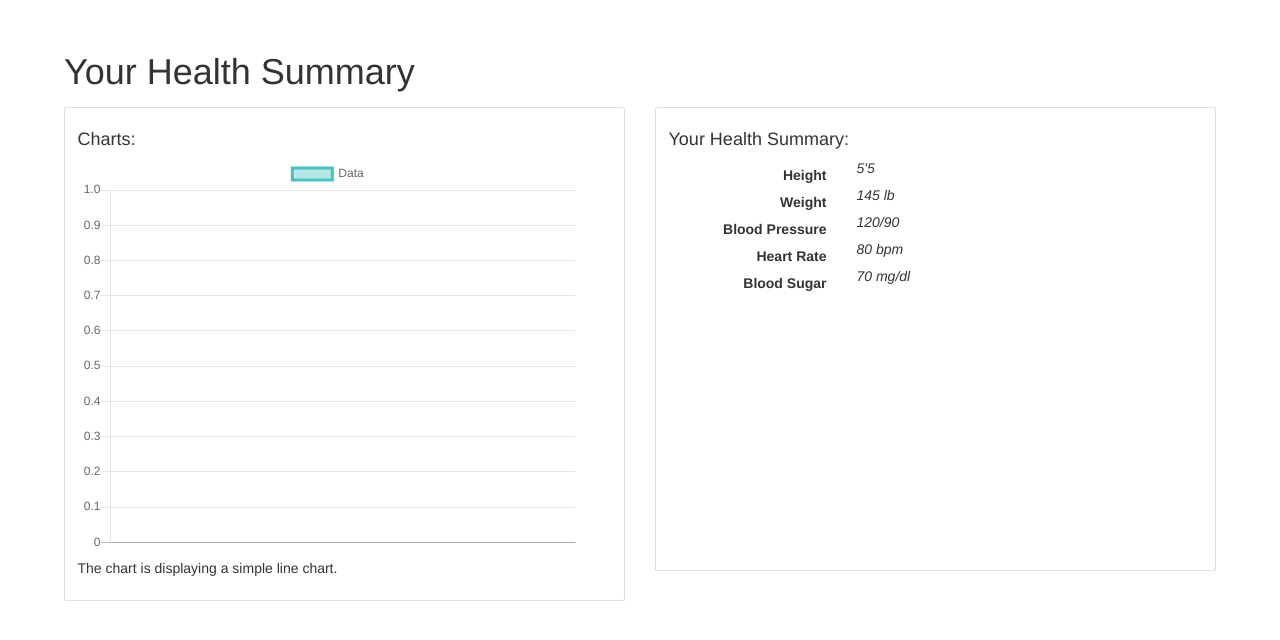
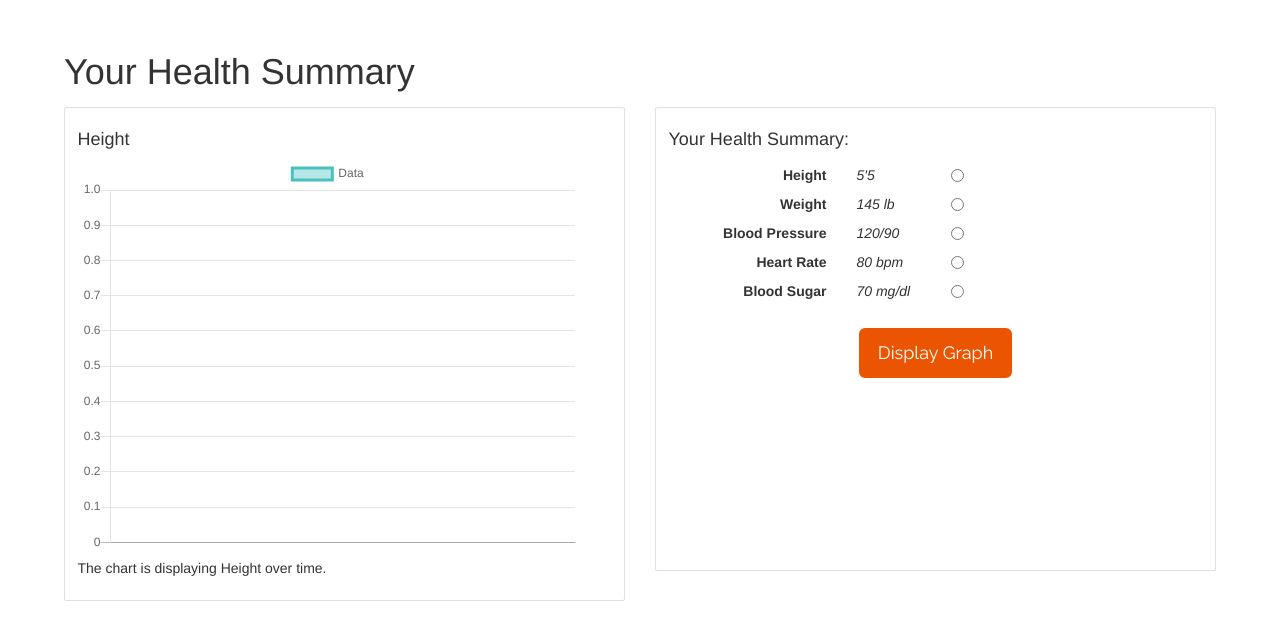
Before and after one commit to shayaansaiyed/CheckUP, a Flask app: page /graphs in a window 1280 px wide. Shown: the part 65-705 px from the top of the page. Run offline with Flask 2, Linux system fonts and the light colour scheme; the visitor is signed in with stand-in values (Sample User, id 1); data that the repository does not hold is empty; some libraries are stand-ins or nearby versions.

Commit message:
added graph display functionality

```diff
--- a/application.py
+++ b/application.py
@@ -27,8 +27,11 @@ conn = pymysql.connect(host='localhost',
 @application.route('/')
 def home():
 	print (str(session))
-	if session["username"]:
-		return redirect("/graphs")
+	# if session["username"]:
+	if session:
+		if session["username"]:
+			return redirect("/graphs")
+		return redirect("/start")
 	else:
 		return redirect("/start")
 
@@ -172,13 +175,17 @@ def processSignIn():
 		error = "The username and password are incorrect. Please try again."
 		return render_template('login.html', error = error)
 
-@application.route('/graphs', methods=['GET', 'POST'])
-def graphs():
+
+@application.route('/displayGraph', methods=['GET', 'POST'])
+def displayGraph():
 	userID = session["username"]
-	if request.method == 'GET':
+	if request.method == 'POST':
+		typeID = request.form['typeID'];
+		if(typeID is None):
+			return redirect('/graphs')
 		cursor = conn.cursor()
 		query = "SELECT data FROM data WHERE userID = %s AND typeID = %s"
-		cursor.execute(query, (userID,str(3)))
+		cursor.execute(query, (userID,typeID))
 		data = cursor.fetchall()
 		yValues = []
 		for j in data:
@@ -186,7 +193,20 @@ def graphs():
 		print()
 		cursor = conn.cursor()
 		query = "SELECT * FROM data WHERE userID = %s AND typeID = %s"
-		cursor.execute(query, (userID,str(3)))
+		cursor.execute(query, (userID,typeID))
+		if(typeID == 0):
+			title = "Height"
+		elif(typeID ==  1):
+			title = "Weight"
+		elif(typeID == 2):
+			title = "Blood Pressure"
+		elif(typeID == 3):
+			title = "Heart Rate"
+		elif(typeID == 4):
+			title = "Blood Sugar"
+		else:
+			title = "ERROR"
+
 		data = cursor.fetchall()
 		xValues = []
 		for j in data:
@@ -196,7 +216,34 @@ def graphs():
 
 
 		legend = 'Data'
-		return render_template('graphs.html', values=yValues, labels=xValues, legend = legend)
+		return render_template('graphs.html', values=yValues, labels=xValues, legend = legend, title = title)
+
+@application.route('/graphs', methods=['GET', 'POST'])
+def graphs(typeID=0):
+	userID = session["username"]
+	if request.method == 'GET':
+		cursor = conn.cursor()
+		query = "SELECT data FROM data WHERE userID = %s AND typeID = %s"
+		cursor.execute(query, (userID,str(0)))
+		data = cursor.fetchall()
+		yValues = []
+		for j in data:
+			yValues.append(j['data'])
+		print()
+		cursor = conn.cursor()
+		query = "SELECT * FROM data WHERE userID = %s AND typeID = %s"
+		cursor.execute(query, (userID,str(0)))
+		title = "Height"
+		data = cursor.fetchall()
+		xValues = []
+		for j in data:
+			date = str(j['date']).split()[0]
+			xValues.append(date)
+			print(j['date'])
+
+
+		legend = 'Data'
+		return render_template('graphs.html', values=yValues, labels=xValues, legend = legend, title = title)
 
 @application.route('/signup', methods=['GET', 'POST'])
 def signup():
--- a/static/index.css
+++ b/static/index.css
@@ -104,6 +104,11 @@
   height: 25px;
   align-self: center;
  }
+
+/* Labels */
+.control-data {
+  padding-top: 7px;
+}
 
 /* Login */
  .login {
@@ -309,7 +314,8 @@
 }
 
 .completebutton-graph {
-  background-color: #eb5501; /* orange background */
+  margin: 2vw;
+  background-color: #eb5501;
   color: white; /* White text */
   cursor: pointer; /* Mouse pointer on hover */
   border: solid;
@@ -321,7 +327,8 @@
 /* Darker background on mouse-over */
 .completebutton-graph:hover {
   background-color: white; /* White background */
-  color: #eb5501;
+  border: none; /* Remove borders */
+  color: #eb5501; /* White text */
   cursor: pointer; /* Mouse pointer on hover */
   border: solid;
   border-color: #eb5501;
@@ -348,8 +355,7 @@
 
 .uploadbutton {
   margin: 2vw;
-  background-color: #eb5501; /* White background */
-  border: none; /* Remove borders */
+  background-color: #eb5501;
   color: white; /* White text */
   cursor: pointer; /* Mouse pointer on hover */
   border: solid;
@@ -392,3 +398,13 @@
   align-self: center;
   width: 100%;
 }
+
+/* Files */
+.container-files {
+  padding: 5vw;
+  padding-top: 8vw;
+  float: center;
+  display: inline-block;
+  align-self: center;
+  width: 100%;
+}
--- a/templates/files.html
+++ b/templates/files.html
@@ -89,12 +89,9 @@
 <!--         </nav> -->
 
         <!-- Page Content -->
-        <div class="container">
+        <div class="container-files">
 
             <!-- Page Heading -->
-            <h1 class="my-4">Your Files:
-            </h1>
-
             <h1 class="my-4">Your Files:
             </h1>
 
--- a/templates/graphs.html
+++ b/templates/graphs.html
@@ -102,14 +102,14 @@
           <div class="card h-100">
             <div class="card-body">
               <h4 class="card-title">
-                Charts:
+                {{title}}
               </h4>
               <meta charset="utf-8" />
               <!-- import plugin script -->
               <script src="https://cdnjs.cloudflare.com/ajax/libs/Chart.js/2.7.2/Chart.min.js"></script>
             <!-- bar chart canvas element -->
             <canvas id="myChart" width="500" height="400"></canvas>
-            <p id="caption">The chart is displaying a simple line chart.</p>
+            <p id="caption">The chart is displaying {{title}} over time.</p>
           </div>
         </div>
     </div>
@@ -121,14 +121,19 @@
                 Your Health Summary:
               </h4>
               <div class = "form-horizontal">
-                <form>
+                <form action="/displayGraph" method="POST">
 
                   <div class="row">
+
                     <label class="control-label col-lg-4" for="height">
+
                       Height
                     </label>
-                    <div class="col-lg-2">
+                    <div class="control-data col-lg-2">
                       <i> 5'5 </i>
+                    </div>
+                    <div class="control-data col-lg-2">
+                    <input type="radio"name="typeID" value="0">
                     </div>
                   </div>
 
@@ -136,8 +141,11 @@
                     <label class="control-label col-lg-4" for="weight">
                       Weight
                     </label>
-                    <div class="col-lg-2">
+                    <div class="control-data col-lg-2">
                        <i> 145 lb </i>
+                    </div>
+                    <div class="control-data col-lg-2">
+                    <input type="radio"name="typeID" value="1">
                     </div>
                   </div>
 
@@ -145,8 +153,11 @@
                     <label class="control-label col-lg-4" for="bp">
                       Blood Pressure
                     </label>
-                    <div class="col-lg-2">
+                    <div class="control-data col-lg-2">
                       <i> 120/90 </i>
+                    </div>
+                    <div class="control-data col-lg-2">
+                    <input type="radio"name="typeID" value="2">
                     </div>
                   </div>
 
@@ -154,8 +165,11 @@
                     <label class="control-label col-lg-4" for="hr">
                       Heart Rate
                     </label>
-                    <div class="col-lg-2">
+                    <div class="control-data col-lg-2">
                       <i> 80 bpm </i>
+                    </div>
+                    <div class="control-data col-lg-2">
+                    <input type="radio"name="typeID" value="3">
                     </div>
                   </div>
 
@@ -163,25 +177,25 @@
                     <label class="control-label col-lg-4" for="bs">
                       Blood Sugar
                     </label>
-                    <div class="col-lg-2">
+                    <div class="control-data col-lg-2">
                       <i> 70 mg/dl <i>
 
+                    </div>
+                    <div class="control-data col-lg-2">
+                    <input type="radio"name="typeID" value="4">
                     </div>
                   </div>
 
                   <div class="row">
                     <div class="center-block">
-                      <br> <br><br><br>
-
-<!--                       <form action="/upload" method="GET">
-                        <button type="submit" class="btn input-class-level completebutton-graph">
-                        Update health information
-                        </button>
-                      </form>  -->
+                        <div class="col-lg-3">
+                          <button type="submit" class="btn btn-lg completebutton-graph">Display Graph</button>
+                        </div>
                     </div>
                   </div>
 
-                </form>
+
+                  </form>
               </div>
             </div>
           </div>
```
Also changed, not shown: templates/accounts.html (+7 -7 lines), static/Documents/loool.jpg (added).
